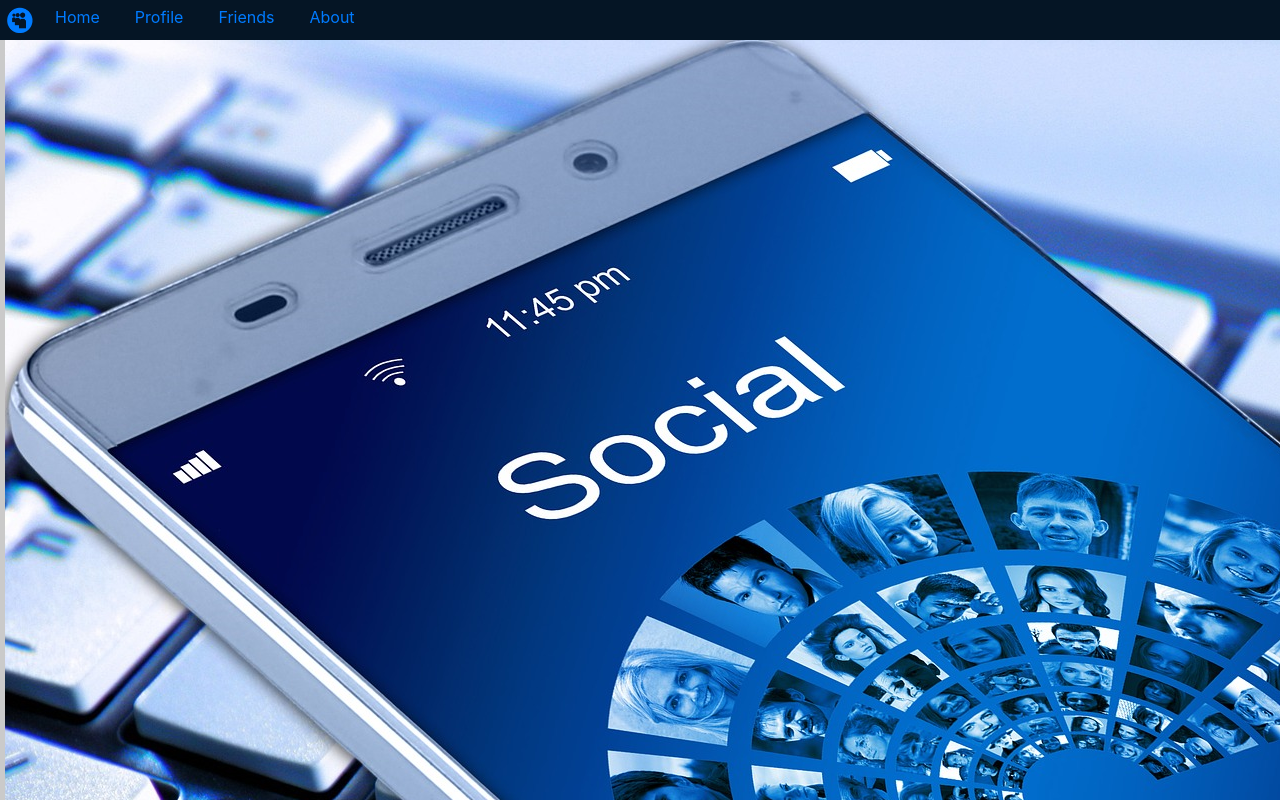
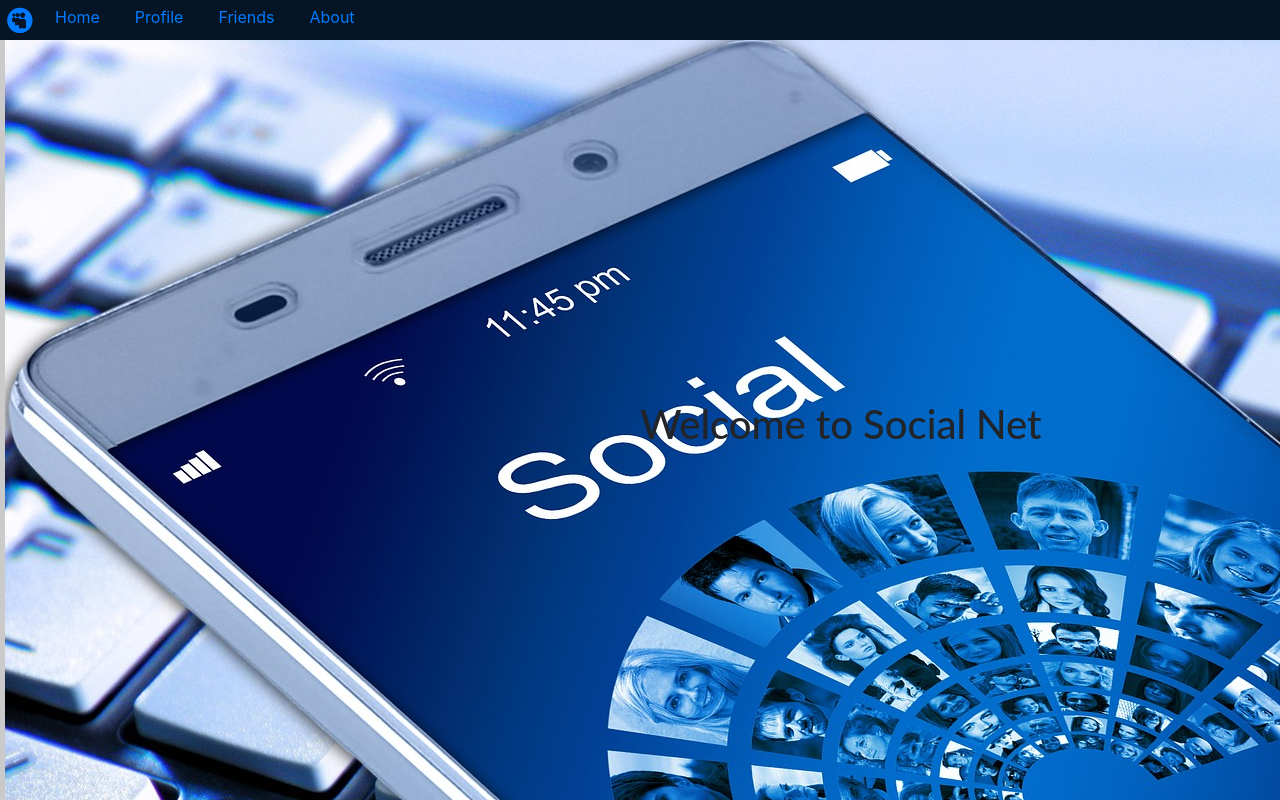
Before and after one commit to Jmiller1294/social-net-frontend, a React (Create React App) app: page / in a window 1280 px wide. Shown: the top 800 px of the page. Built offline with nearby package versions, Linux system fonts and the light colour scheme; no server answers.

Commit message:
added link to logo and centered header on welcomePage

```diff
--- a/src/components/NavBar.js
+++ b/src/components/NavBar.js
@@ -32,7 +32,7 @@ export const ListItem = styled.li`
 const NavBar = () => {
     return (
         <Row>
-            <Logo src={profile} alt="logo"/>
+            <a href="/"><Logo src={profile} alt="logo"/></a>
             <Nav>
                <ListItem><a href="/user">Home</a></ListItem>
                <ListItem><a href="/profile">Profile</a></ListItem>
--- a/src/components/WelcomePage.js
+++ b/src/components/WelcomePage.js
@@ -1,13 +1,21 @@
 import React from 'react';
-import background1 from '../assets/background1.jpg'
+import background1 from '../assets/background1.jpg';
+import styled from 'styled-components';
 
+export const Header = styled.h1`
+    position: absolute;
+    top: 50%;
+    left: 50%;
+    transform: translate(-50%, -50%)
+    color: #fff;
+  `
 
 const Welcome = () => {
 
     return (
         <div className="welcome">
           <img className="background" alt="" src={background1}/>
-          <h1>Welcome to Social Net</h1>
+          <Header>Welcome to Social Net</Header>
         </div>
     )
 }
--- a/src/components/friends/FriendsList.js
+++ b/src/components/friends/FriendsList.js
@@ -8,6 +8,8 @@ export const FriendsListContainer = styled.div`
   border-radius: 5px;
   height: 868px;
   margin-top: 40px;
+  background-color: rgb(245, 245, 245);
+
 `
 export const List = styled.ul`
   list-style: none;
```
